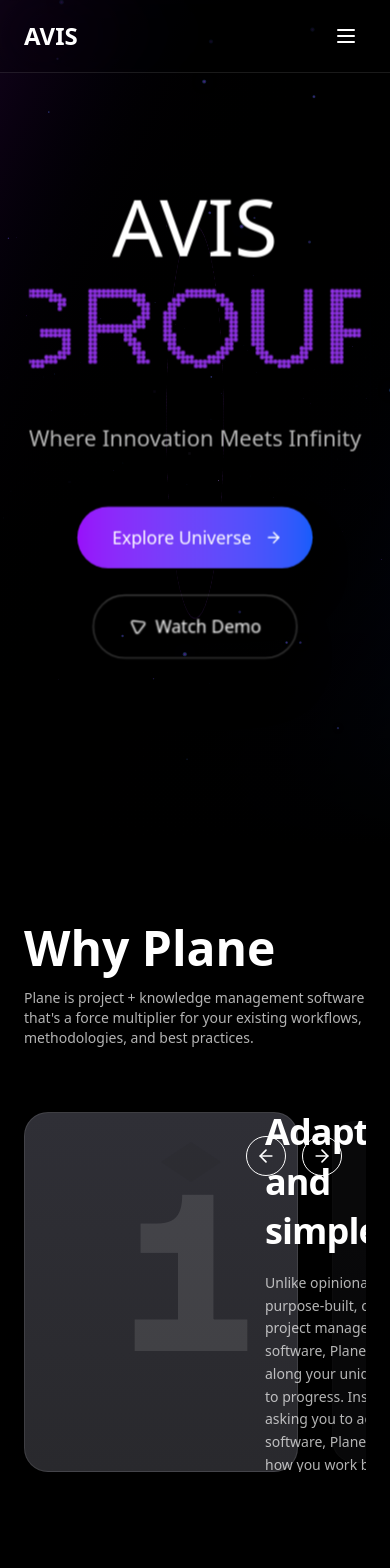
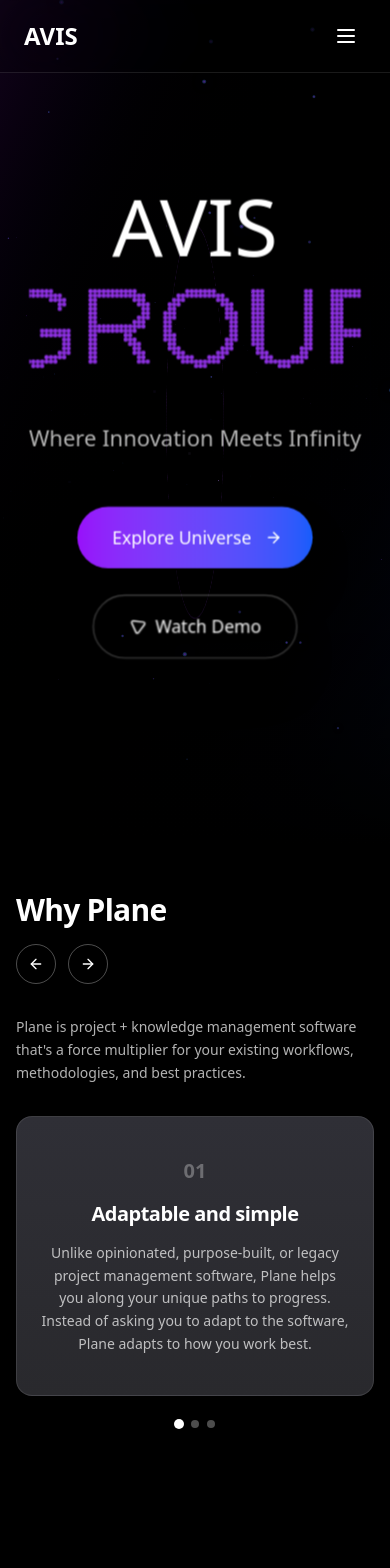
Before and after one commit to Sarina-R/AVIS-landing-page, a Next.js app: page / in a window 390 px wide. Shown: the top 1568 px of the page. Built offline with nearby package versions, Linux system fonts and the light colour scheme.

Commit message:
fix: responsive in smaller design

```diff
--- a/components/page-componnets/SliderComponent.tsx
+++ b/components/page-componnets/SliderComponent.tsx
@@ -14,9 +14,9 @@ const services = [
       'Built with enterprise-grade security and modern infrastructure, Plane ensures your data is safe and accessible anytime, anywhere.',
   },
   {
-    title: 'Collaborative and insightful',
+    title: 'Cloud + self-hosted',
     description:
-      'Facilitate team alignment with real-time collaboration and analytics that drive actionable insights and shared understanding.',
+      'Similar to popular alternatives, Plane is available on our cloud powered by AWS. Dissimilar from those alternatives, Plane is available to install on your infra within outright controls that work for your company and industry.',
   },
 ]
 
@@ -28,51 +28,108 @@ export default function SliderComponent() {
     setIndex((prev) => (prev - 1 + services.length) % services.length)
 
   return (
-    <section className='relative bg-black text-white py-20 px-6 overflow-hidden'>
+    <section className='relative bg-black text-white w-full overflow-hidden'>
+      <div className='px-4 sm:px-6 lg:px-8 py-12 sm:py-16 lg:py-20'>
         <div className='max-w-7xl mx-auto'>
-        <h2 className='text-5xl font-bold mb-4'>Why Plane</h2>
-        <p className='text-sm text-white/70 mb-16 max-w-3xl'>
+          {/* Header Section */}
+          <div className='flex flex-col lg:flex-row lg:justify-between lg:items-start mb-8 sm:mb-12 lg:mb-16'>
+            <h2 className='text-3xl sm:text-4xl lg:text-5xl font-bold mb-4 lg:mb-0 tracking-tight'>
+              Why Plane
+            </h2>
+            <div className='flex gap-3 sm:gap-4'>
+              <button
+                onClick={prev}
+                className='w-10 h-10 sm:w-12 sm:h-12 lg:w-10 lg:h-10 rounded-full border border-white/30 lg:border-white flex items-center justify-center hover:bg-white hover:text-black hover:border-white transition-all duration-300 focus:outline-none focus:ring-2 focus:ring-white/50'
+                aria-label='Previous slide'
+              >
+                <ArrowLeft className='w-4 h-4 sm:w-5 sm:h-5 lg:w-5 lg:h-5' />
+              </button>
+              <button
+                onClick={next}
+                className='w-10 h-10 sm:w-12 sm:h-12 lg:w-10 lg:h-10 rounded-full border border-white/30 lg:border-white flex items-center justify-center hover:bg-white hover:text-black hover:border-white transition-all duration-300 focus:outline-none focus:ring-2 focus:ring-white/50'
+                aria-label='Next slide'
+              >
+                <ArrowRight className='w-4 h-4 sm:w-5 sm:h-5 lg:w-5 lg:h-5' />
+              </button>
+            </div>
+          </div>
+
+          {/* Subtitle */}
+          <p className='text-sm sm:text-base lg:text-sm text-white/70 mb-8 sm:mb-12 lg:mb-16 max-w-4xl lg:max-w-3xl leading-relaxed'>
             Plane is project + knowledge management software that's a force
             multiplier for your existing workflows, methodologies, and best
             practices.
           </p>
 
-        <div className='relative flex items-center gap-8 overflow-hidden'>
-          {/* Previous Slide Preview */}
+          {/* Mobile Slider */}
+          <div className='block lg:hidden'>
+            <div className='relative bg-gradient-to-b from-[#2F2F36] to-[#29292D] rounded-2xl sm:rounded-3xl p-6 sm:p-8 min-h-[280px] sm:min-h-[320px] flex items-center justify-center border border-white/10'>
+              <AnimatePresence mode='wait'>
+                <motion.div
+                  key={index}
+                  initial={{ opacity: 0, x: 50 }}
+                  animate={{ opacity: 1, x: 0 }}
+                  exit={{ opacity: 0, x: -50 }}
+                  transition={{ duration: 0.4 }}
+                  className='text-center max-w-sm'
+                >
+                  <div className='mb-4 text-white/30 text-xl sm:text-2xl font-bold'>
+                    {String(index + 1).padStart(2, '0')}
+                  </div>
+                  <h3 className='text-xl sm:text-2xl font-semibold mb-4 tracking-tight leading-tight'>
+                    {services[index].title}
+                  </h3>
+                  <p className='text-sm sm:text-base text-white/70 leading-relaxed'>
+                    {services[index].description}
+                  </p>
+                </motion.div>
+              </AnimatePresence>
+            </div>
+
+            {/* Mobile Indicators */}
+            <div className='flex justify-center gap-2 mt-6'>
+              {services.map((_, i) => (
+                <button
+                  key={i}
+                  onClick={() => setIndex(i)}
+                  className={`w-2 h-2 rounded-full transition-all duration-300 ${
+                    i === index ? 'bg-white scale-125' : 'bg-white/30'
+                  }`}
+                  aria-label={`Go to slide ${i + 1}`}
+                />
+              ))}
+            </div>
+          </div>
+
+          {/* Desktop Slider - Original Design */}
+          <div className='hidden lg:block'>
+            <div className='relative flex flex-row items-center gap-0 md:gap-4 overflow-hidden'>
               {services.map((service, i) => (
                 <div
                   key={i}
                   className={`relative shrink-0 transition-all duration-500 ${
                     i === index
-                  ? 'w-[80%] scale-100 z-10'
-                  : 'w-[10%] scale-95 opacity-20'
-              } rounded-3xl border border-white/10 bg-gradient-to-b from-[#2F2F36] to-[#29292D] p-10 h-[360px] flex items-center`}
+                      ? 'w-[90%] md:w-[80%] scale-100 z-10'
+                      : 'w-[10%] md:w-[10%] scale-95 opacity-20'
+                  } rounded-3xl bg-gradient-to-b from-[#2F2F36] to-[#29292D] p-10 h-[360px] flex items-center ${
+                    i === 0
+                      ? 'border-l-2 border-t-2 border-b-2 border-white/10'
+                      : i === 1
+                      ? 'border-0'
+                      : 'border-r-2 border-t-2 border-b-2 border-white/10'
+                  }`}
                 >
-              {/* Cartoon Number Style SVG */}
-              <svg
-                viewBox='0 0 300 300'
-                fill='none'
-                xmlns='http://www.w3.org/2000/svg'
-                className='absolute left-4 top-1/2 transform -translate-y-1/2 w-[300px] h-[300px]'
-              >
-                <path
-                  d='M150 0 L180 20 L150 40 L120 20 Z'
-                  fill='black'
-                  opacity='0.05'
+                  <img
+                    src={
+                      i === 0
+                        ? 'https://images.plane.so/home/why-plane/numbers/1-dark.svg'
+                        : i === 1
+                        ? 'https://images.plane.so/home/why-plane/numbers/2-dark.svg'
+                        : 'https://images.plane.so/home/why-plane/numbers/3-dark.svg'
+                    }
+                    alt={`${i + 1}`}
+                    className='absolute left-4 top-1/2 transform -translate-y-1/2 w-[200px] h-[200px] opacity hidden md:block'
                   />
-                <text
-                  x='50%'
-                  y='50%'
-                  dominantBaseline='middle'
-                  textAnchor='middle'
-                  fontSize='220'
-                  fontWeight='800'
-                  fill='white'
-                  className='font-mono opacity-10'
-                >
-                  {i + 1}
-                </text>
-              </svg>
 
                   {i === index && (
                     <AnimatePresence mode='wait'>
@@ -82,34 +139,22 @@ export default function SliderComponent() {
                         animate={{ opacity: 1, x: 0 }}
                         exit={{ opacity: 0, x: -100 }}
                         transition={{ duration: 0.5 }}
-                    className='relative z-10 ml-[200px]'
+                        className='relative z-10 w-full md:ml-[200px] flex justify-center md:justify-start'
                       >
+                        <div className='max-w-xl'>
                           <h3 className='text-4xl font-semibold mb-4 tracking-tight leading-snug'>
                             {service.title}
                           </h3>
-                    <p className='text-sm text-white/70 max-w-xl leading-relaxed'>
+                          <p className='text-sm text-white/70 leading-relaxed'>
                             {service.description}
                           </p>
+                        </div>
                       </motion.div>
                     </AnimatePresence>
                   )}
                 </div>
               ))}
-
-          {/* Arrow buttons */}
-          <div className='absolute top-6 right-6 flex gap-4 z-20'>
-            <button
-              onClick={prev}
-              className='w-10 h-10 rounded-full border border-white flex items-center justify-center hover:bg-white hover:text-black transition'
-            >
-              <ArrowLeft className='w-5 h-5' />
-            </button>
-            <button
-              onClick={next}
-              className='w-10 h-10 rounded-full border border-white flex items-center justify-center hover:bg-white hover:text-black transition'
-            >
-              <ArrowRight className='w-5 h-5' />
-            </button>
+            </div>
           </div>
         </div>
       </div>
```
Lines whose indentation alone changed are shown as unchanged.
